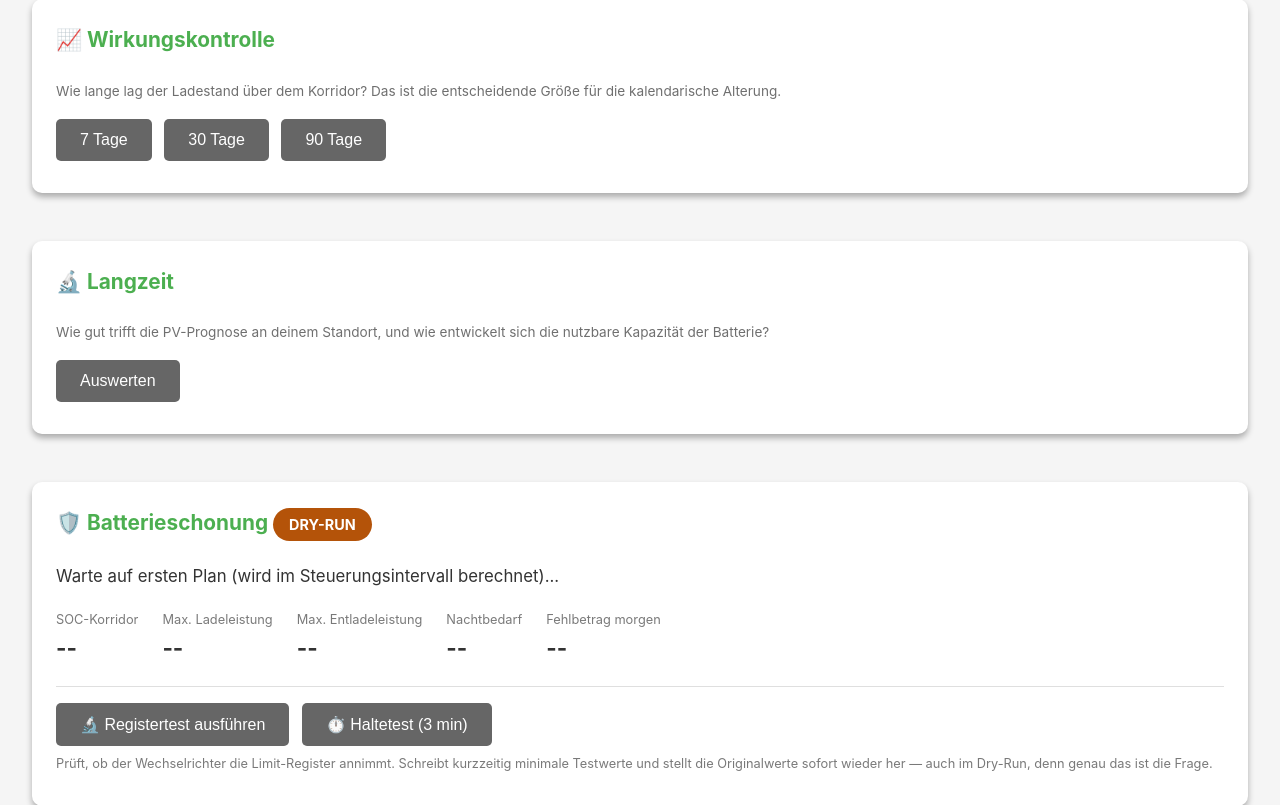
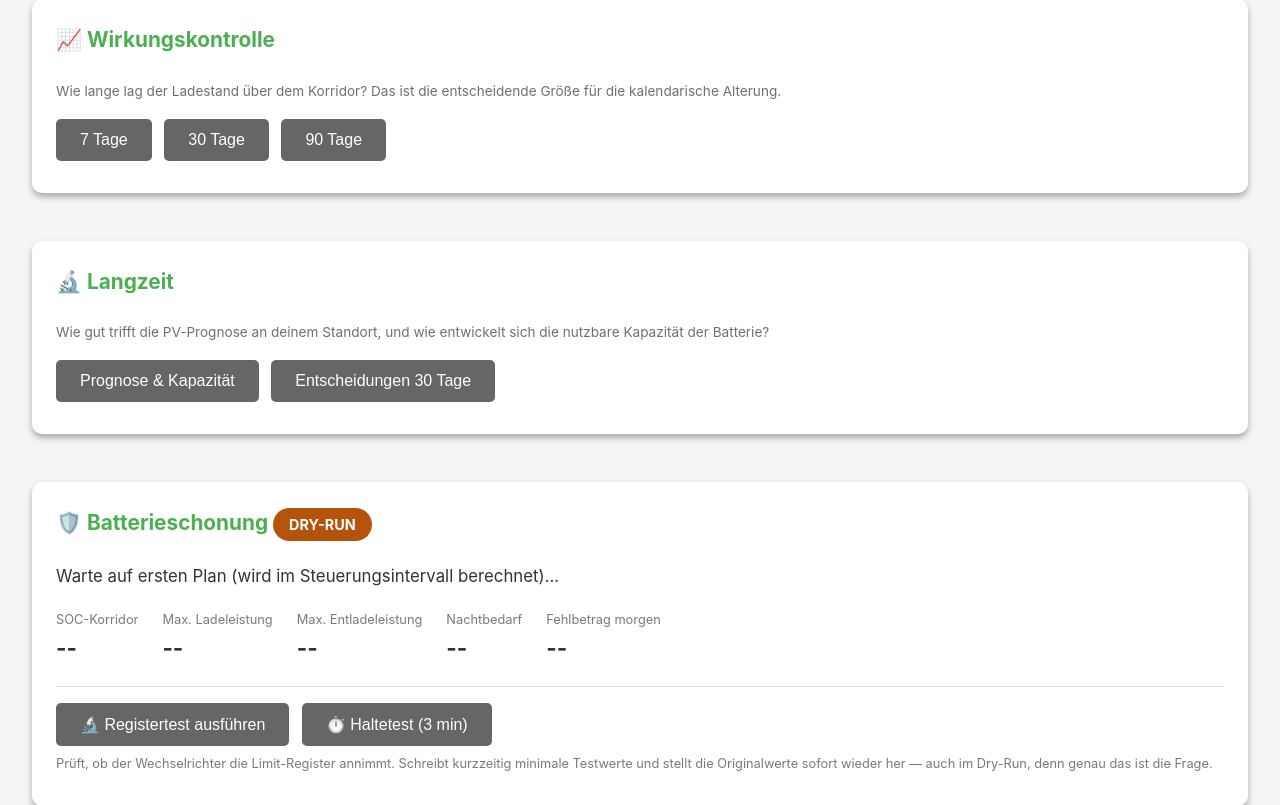
Before and after one commit to kaiser1101/kostal-battery-manager, a Flask app: page / in a window 1280 px wide. Shown: the part 717-1522 px from the top of the page. Run offline with Flask 3, Linux system fonts and the light colour scheme.

Commit message:
fix: Entscheidungsprotokoll war nicht aufrufbar (v0.17.1)
Der Endpunkt /api/decision_log liess sich ueber die Ingress-Adresse nicht
von Hand erreichen: https://<host>/<slug> ist die Seitenleisten-Seite, die
das Add-on in einem Rahmen laedt - was man dort anhaengt, kommt beim
Add-on nie an. Ein Endpunkt ohne Bedienelement existiert fuer den Nutzer
nicht.

Die Karte "Langzeit" hat jetzt den Knopf "Entscheidungen 30 Tage".

Der begonnene Export nach /share ist wieder entfernt - er haette
zusaetzliche Berechtigungen (share:rw) und eine Add-on-Aktualisierung
gebraucht, um dasselbe zu erreichen.

Co-Authored-By: Claude Opus 5 <noreply@anthropic.com>

```diff
--- a/kostal_battery_manager/battery_manager/templates/dashboard.html
+++ b/kostal_battery_manager/battery_manager/templates/dashboard.html
@@ -186,7 +186,8 @@
                 Wie gut trifft die PV-Prognose an deinem Standort, und wie
                 entwickelt sich die nutzbare Kapazität der Batterie?
             </div>
-            <button onclick="loadBatteryHealth()" class="btn btn-secondary">Auswerten</button>
+            <button onclick="loadBatteryHealth()" class="btn btn-secondary">Prognose &amp; Kapazität</button>
+            <button onclick="loadDecisionLog(30)" class="btn btn-secondary" style="margin-left:0.5rem;">Entscheidungen 30 Tage</button>
             <pre id="health-result" style="display:none; margin-top: 1rem; padding: 0.75rem;
                  background: rgba(128,128,128,0.12); border-radius: 6px; font-size: 0.8rem;
                  overflow-x: auto; white-space: pre;"></pre>
@@ -502,6 +503,47 @@ function fmtNetz(netz) {
     }
     t += `\n   Quelle: ${netz.sensor} (${netz.einheit})\n`;
     return t;
+}
+
+// v0.17.1 - Entscheidungsprotokoll. Braucht einen eigenen Knopf, weil
+// der Endpunkt ueber die Ingress-Adresse nicht von Hand aufrufbar ist:
+// Was man an die Seitenleisten-Adresse anhaengt, erreicht das Add-on nie.
+function loadDecisionLog(tage) {
+    const out = document.getElementById('health-result');
+    out.style.display = '';
+    out.textContent = 'Wird geladen...';
+
+    fetch(apiUrl('api/decision_log?days=' + tage))
+        .then(r => r.json())
+        .then(d => {
+            if (!d.success) { out.textContent = d.reason || 'Fehlgeschlagen'; return; }
+            if (!d.tage || !d.tage.length) {
+                out.textContent = 'Noch keine Aufzeichnung. Sie beginnt mit dem naechsten '
+                    + 'Regelzyklus; aussagekraeftig wird sie ab dem ersten vollen Tag.';
+                return;
+            }
+            const p = (x, n) => String(x === undefined || x === null ? '-' : x).padStart(n);
+            let t = 'WAS DIE STEUERUNG ENTSCHIEDEN HAT\n' + '='.repeat(58) + '\n\n';
+            d.tage.slice().reverse().forEach(e => {
+                t += `${e.datum}   ${e.zyklen} Zyklen\n`;
+                t += `   Deckel        ${p(e.deckel_min,5)} - ${p(e.deckel_max,5)} %`
+                   + `   (${e.deckel_wechsel} Wechsel)\n`;
+                t += `   Untergrenze   ${p(e.untergrenze_min,5)} - ${p(e.untergrenze_max,5)} %\n`;
+                t += `   Ladegrenze    ${p(e.ladegrenze_min,5)} - ${p(e.ladegrenze_max,5)} W\n`;
+                t += `   Ladestand     ${p(e.soc_min,5)} - ${p(e.soc_max,5)} %\n`;
+                t += `   Prognose      heute ${p(e.pv_prognose_heute_kwh,5)}`
+                   + `   morgen ${p(e.pv_prognose_morgen_kwh,5)} kWh\n`;
+                t += `   Bedarf        Nacht ${p(e.ueberbrueckung_kwh,5)}`
+                   + `   Fehlbetrag morgen ${p(e.fehlbetrag_morgen_kwh,5)} kWh\n`;
+                Object.entries(e.regeln || {}).sort((a,b) => b[1]-a[1]).forEach(([name, n]) => {
+                    const anteil = e.zyklen ? Math.round(n / e.zyklen * 100) : 0;
+                    t += `   ${name.padEnd(16)} ${String(n).padStart(5)} Zyklen  ${String(anteil).padStart(3)} %\n`;
+                });
+                t += '\n';
+            });
+            out.textContent = t;
+        })
+        .catch(e => { out.textContent = 'Fehler: ' + e; });
 }
 
 // v0.16.0 - Langzeitkennzahlen: Prognosegenauigkeit und Alterung
--- a/kostal_battery_manager/config.yaml
+++ b/kostal_battery_manager/config.yaml
@@ -1,5 +1,5 @@
 name: Kostal Battery Manager edited by Phil
-version: "0.17.0"
+version: "0.17.1"
 slug: kostal_battery_manager
 description: "description: Intelligente Batteriesteuerung für Kostal Plenticore Plus mit PV-Prognose, Verbrauchslernen, intelligenter SOC-Optimierung und bedarfsgerechter Batterieladung"
 url: "https://github.com/kaiser1101/kostal-battery-manager.git"
```
Also changed, not shown: CHANGELOG.md, README.md.
